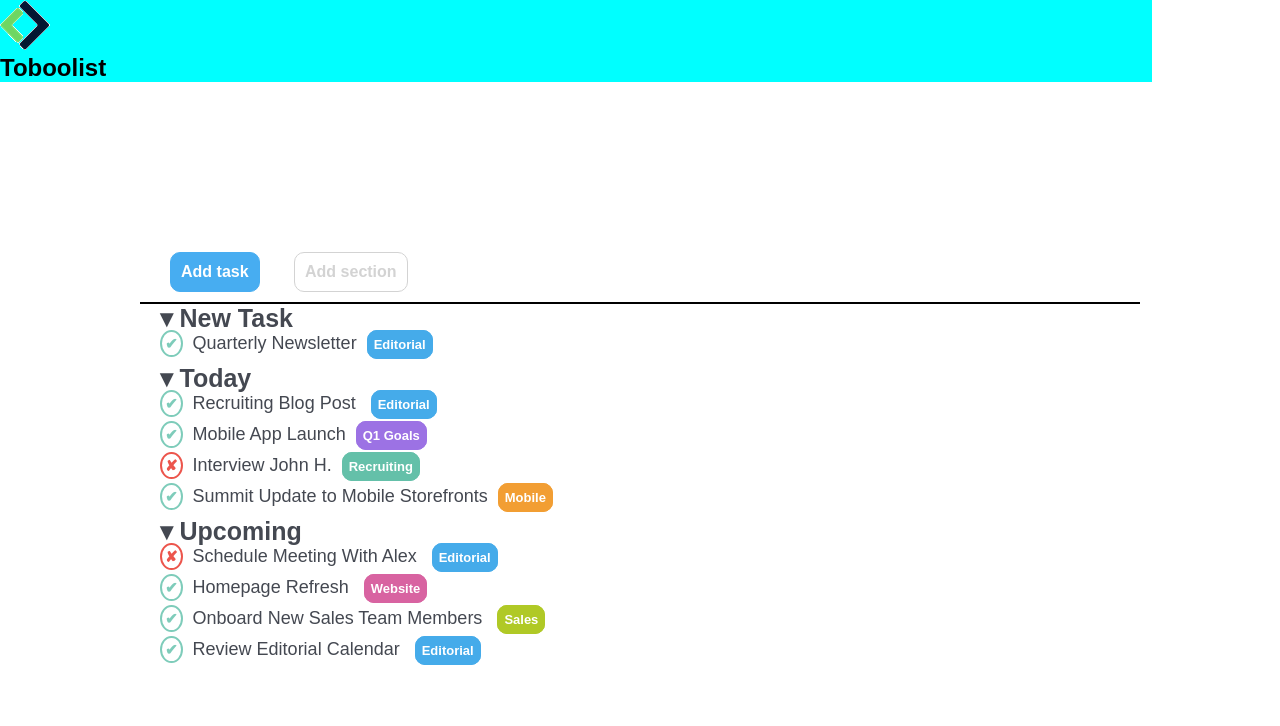
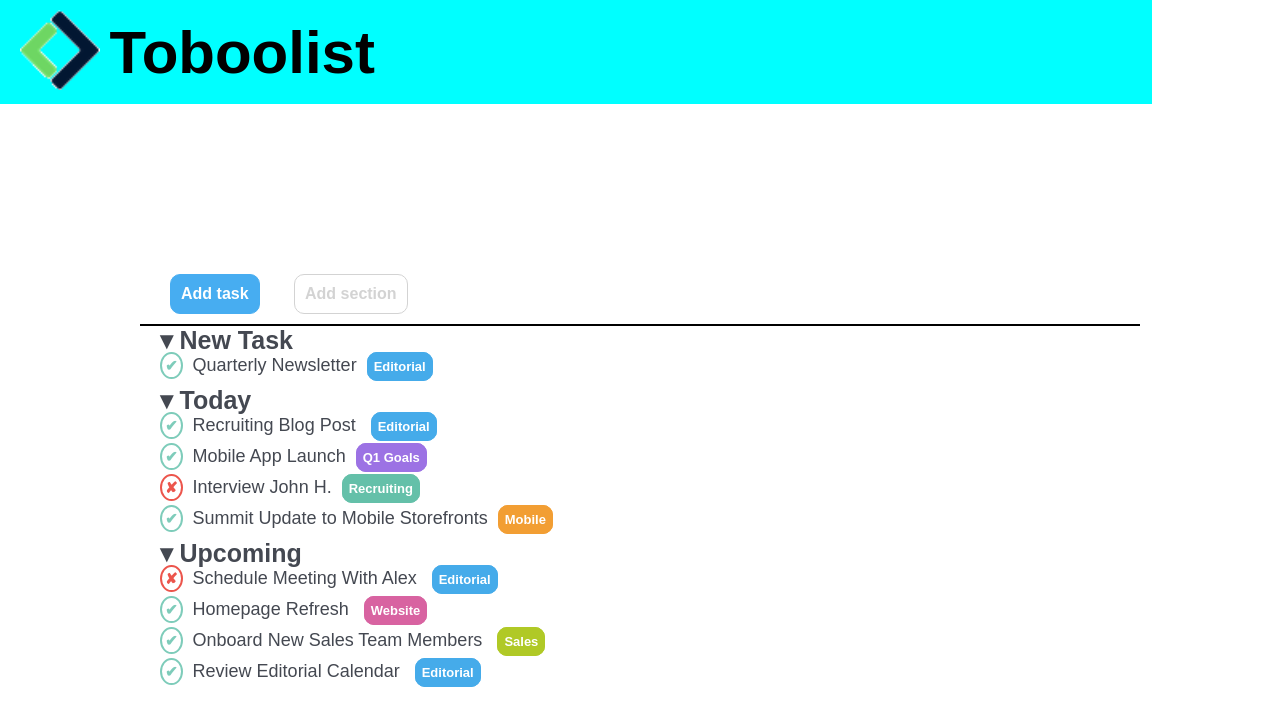
Before and after one commit to tgiannotta/html-css-toboolist, a plain HTML site: page index.html in a window 1280 px wide. Shown: the top 726 px of the page. Drawn offline with Linux system fonts and the light colour scheme.

Commit message:
End Header

```diff
--- a/css/style.css
+++ b/css/style.css
@@ -3,6 +3,7 @@
     padding: 0;
     box-sizing: border-box;
 }
+/* COMMON */
 body{
     font-family: Arial, Helvetica, sans-serif;
 }
@@ -14,7 +15,21 @@ hr{
     border: 1px solid black;
     margin-top: 10px;
 }
+
 /*HEADER*/
+.vertical{
+    display: inline-block;
+    vertical-align: middle;
+}
+.logo img{
+    width: 80px;
+    margin: 10px 5px 10px 20px;
+}
+.logo-text{
+    font-size: 40px;
+    font-weight: bolder;
+}
+/* MAIN */
 .contenitore-main{
     /* background-color: lime; */
     width: 1000px;
--- a/index.html
+++ b/index.html
@@ -11,10 +11,10 @@
     <!--INIZIO HEADER-->
     <div class="contenitore">
         <header>
-            <div class="logo">
+            <div class="logo vertical">
                 <img src="img/logot.png" alt="Logo Toboolist">
             </div>
-            <div class="logo-text">
+            <div class="logo-text vertical">
                 <h2>Toboolist</h2>
             </div>
 
```
